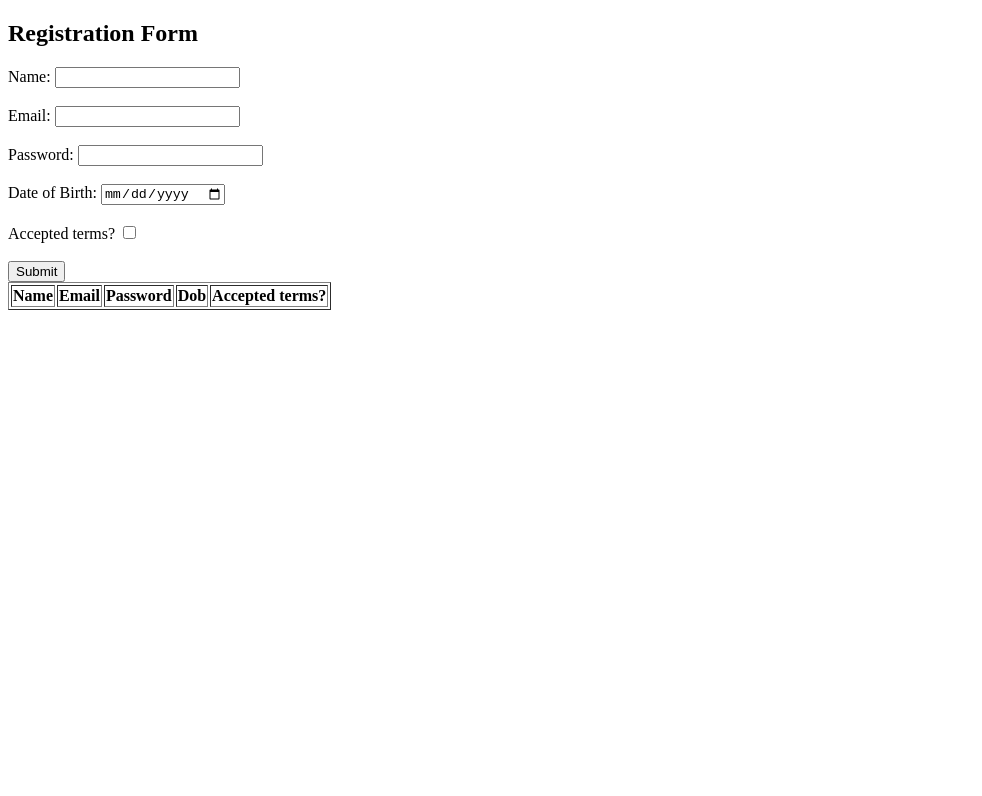
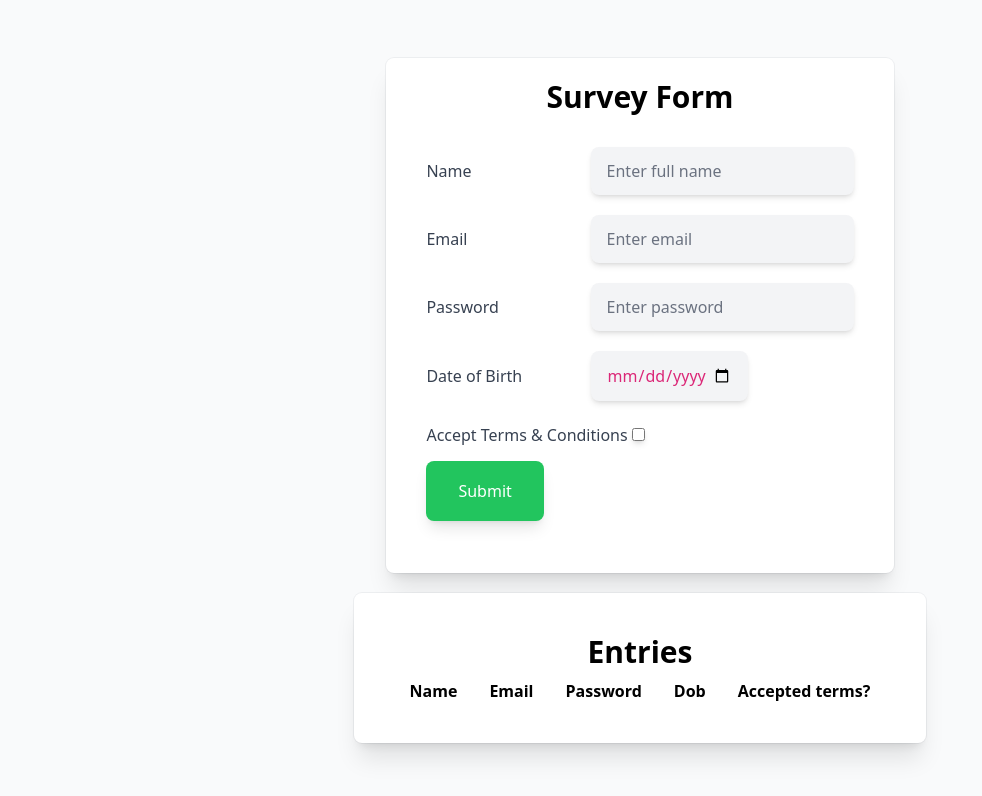
Before and after one commit to DIGITALMAHESH720/maheshwd, a plain HTML site: page index.html in a window 1280 px wide. Shown: the whole page, without its empty margins (0-982 px from the left). Drawn offline with nearby package versions, Linux system fonts and the light colour scheme.

Commit message:
Update index.html

```diff
--- a/index.html
+++ b/index.html
@@ -1,109 +1,159 @@
 <!DOCTYPE html>
-<html>
+<html lang="en">
+
 <head>
-  <title>Registration Form</title>
+    <meta charset="UTF-8">
+    <meta http-equiv="X-UA-Compatible" content="IE=edge">
+    <meta name="viewport" content="width=device-width, initial-scale=1.0">
+    <script src="https://cdn.tailwindcss.com"></script>
+    <title>Survey Form</title>
 </head>
+
 <body>
+    <div class="relative flex min-h-screen flex-col justify-center overflow-hidden py-6 bg-gray-50">
+        <div
+            class="relative bg-white px-6 pt-5 pb-5 shadow-xl ring-1 ring-gray-900/5 sm:mx-auto sm:max-w-lg sm:rounded-lg sm:px-10">
+            <div class="mx-auto max-w-md">
+                <h2 class="text-3xl text-center font-bold leading-tight">
+                    Survey Form
+                </h2>
+                <div class="divide-y divide-gray-300/50">
+                    <div class="space-y-6 py-8 text-base leading-7 text-gray-600">
+                        <form id="user_form">
+                            <label for="name" class="text-md w-40 inline-block font-medium leading-5 text-gray-700">
+                                Name
+                            </label>
+                            <input required type="text" id="name" name="name" class="bg-gray-100 inline-block rounded-lg shadow-md px-4 py-3 mb-5 text-base leading-6 placeholder-gray-500 focus:outline-none focus:placeholder-gray-400 transition duration-150 ease-in-out invalid:border-pink-500 invalid:text-pink-600
+                            focus:invalid:border-pink-500 focus:invalid:ring-pink-500"
+                                placeholder="Enter full name"></br>
 
-<h2>Registration Form</h2>
+                            <label for="email" class="text-md w-40 inline-block font-medium leading-5 text-gray-700">
+                                Email
+                            </label>
+                            <input required type="email" id="email" name="email" class="bg-gray-100 inline-block rounded-lg shadow-md px-4 py-3 mb-5 text-base leading-6 placeholder-gray-500 focus:outline-none focus:placeholder-gray-400 transition duration-150 ease-in-out invalid:border-pink-500 invalid:text-pink-600
+                            focus:invalid:border-pink-500 focus:invalid:ring-pink-500" placeholder="Enter email"></br>
 
-<form id="registrationForm">
-  <label for="name">Name:</label>
-  <input type="text" id="name" name="name" required><br><br>
+                            <label for="password" class="text-md w-40 inline-block font-medium leading-5 text-gray-700">
+                                Password
+                            </label>
+                            <input required type="password" id="password" name="password" class="bg-gray-100 inline-block rounded-lg shadow-md px-4 py-3 mb-5 text-base leading-6 placeholder-gray-500 focus:outline-none focus:placeholder-gray-400 transition duration-150 ease-in-out invalid:border-pink-500 invalid:text-pink-600
+                            focus:invalid:border-pink-500 focus:invalid:ring-pink-500"
+                                placeholder="Enter password"></br>
 
-  <label for="email">Email:</label>
-  <input type="email" id="email" name="email" required><br><br>
+                            <label for="dob" class="text-md w-40 inline-block font-medium leading-5 text-gray-700">
+                                Date of Birth
+                            </label>
+                            <input required type="date" id="dob" name="dob" class="bg-gray-100 inline-block rounded-lg shadow-md px-4 py-3 mb-5 text-base leading-6 placeholder-gray-500 focus:outline-none focus:placeholder-gray-400 transition duration-150 ease-in-out invalid:border-pink-500 invalid:text-pink-600
+                            focus:invalid:border-pink-500 focus:invalid:ring-pink-500"></br>
 
-  <label for="password">Password:</label>
-  <input type="password" id="password" name="password" required><br><br>
+                            <label for="acceptTerms"
+                                class="text-md w-50 inline-block font-medium leading-5 text-gray-700">
+                                Accept Terms & Conditions
+                            </label>
+                            <input required type="checkbox" id="acceptTerms" name="acceptTerms"
+                                class="bg-gray-100 inline-block rounded-lg shadow-md px-4 py-3 mb-5 text-base leading-6 placeholder-gray-500 focus:outline-none focus:placeholder-gray-400 transition duration-150 ease-in-out"></br>
 
-  <label for="dob">Date of Birth:</label>
-  <input type="date" id="dob" name="dob" required><br><br>
+                            <button type="submit"
+                                class="w-fit rounded-lg shadow-lg px-8 py-4 bg-green-500 text-white hover:bg-green-400 focus:outline-none focus:shadow-outline transition duration-150 ease-in-out">
+                                Submit
+                            </button>
+                        </form>
+                    </div>
+                </div>
+            </div>
+        </div>
 
-  <label for="acceptedTerms">Accepted terms?</label>
-  <input type="checkbox" id="acceptedTerms" name="acceptedTerms" required><br><br>
+        <div
+            class="relative bg-white px-6 mt-5 pt-10 pb-8 shadow-xl ring-1 ring-gray-900/5 sm:mx-auto sm:rounded-lg sm:px-10">
+            <div class="mx-auto">
+                <h2 class="text-3xl text-center font-bold leading-tight">
+                    Entries
+                </h2>
+                <div class="divide-y divide-gray-300/50" id="user-entries">
+                </div>
+            </div>
+        </div>
+    </div>
 
-  <button type="submit">Submit</button>
-</form>
+    <script>
 
-<table border="1" id="dataTable">
-  <thead>
-    <tr>
-      <th>Name</th>
-      <th>Email</th>
-      <th>Password</th>
-      <th>Dob</th>
-      <th>Accepted terms?</th>
-    </tr>
-  </thead>
-  <tbody></tbody>
-</table>
+        let today = new Date();
+        let dd = today.getDate();
+        let mm = today.getMonth() + 1; //January is 0 so need to add 1 to make it 1!
+        let yyyy = today.getFullYear();
+        if (dd < 10) {
+            dd = '0' + dd
+        }
+        if (mm < 10) {
+            mm = '0' + mm
+        }
+        maxDate = yyyy - 18 + '-' + mm + '-' + dd;
+        minDate = yyyy - 55 + '-' + mm + '-' + dd;
+        document.getElementById("dob").setAttribute("min", minDate);
+        document.getElementById("dob").setAttribute("max", maxDate);
 
-<script>
-  const existingEntries = JSON.parse(localStorage.getItem('entries')) || [];
-  const tableBody = document.querySelector('#dataTable tbody');
+        let userEntries = localStorage.getItem("user-entries");
+        if (userEntries) {
+            userEntries = JSON.parse(userEntries);
+        } else {
+            userEntries = [];
+        }
 
-  function updateTable() {
-    tableBody.innerHTML = '';
+        const displayEntries = () => {
+            const savedUserEntries = localStorage.getItem("user-entries");
+            let entries = "";
+            if (savedUserEntries) {
+                const parsedUserEntries = JSON.parse(savedUserEntries);
+                entries = parsedUserEntries
+                    .map((entry) => {
+                        const name = `<td class='border px-4 py-2'>${entry.name}</td>`;
+                        const email = `<td class='border px-4 py-2'>${entry.email}</td>`;
+                        const password = `<td class='border px-4 py-2'>${entry.password}</td>`;
+                        const dob = `<td class='border px-4 py-2'>${entry.dob}</td>`;
+                        const acceptTerms = `<td class='border px-4 py-2'>${entry.acceptTermsAndConditions}</td>`;
+                        const row = `<tr>${name} ${email} ${password} ${dob} ${acceptTerms}</tr>`;
+                        return row;
+                    })
+                    .join("\n");
+            }
+            var table = `<table class="table-auto w-full"><tr>
+          <th class="px-4 py-2">Name</th>
+          <th class="px-4 py-2">Email</th>
+          <th class="px-4 py-2">Password</th>
+          <th class="px-4 py-2">Dob</th>
+          <th class="px-4 py-2">Accepted terms?</th>
+        </tr>${entries} </table>`;
+            let details = document.getElementById("user-entries");
+            details.innerHTML = table;
+        };
 
-    for (const entry of existingEntries) {
-      const row = tableBody.insertRow();
-      for (const key in entry) {
-        const cell = row.insertCell();
-        cell.appendChild(document.createTextNode(entry[key]));
-      }
-    }
-  }
+        const saveUserForm = (event) => {
+            event.preventDefault();
+            event.preventDefault();
+            const name = document.getElementById("name").value;
+            const email = document.getElementById("email").value;
+            const password = document.getElementById("password").value;
+            const dob = document.getElementById("dob").value;
+            const acceptTermsAndConditions =
+                document.getElementById("acceptTerms").checked;
+            const userDetails = {
+                name,
+                email,
+                password,
+                dob,
+                acceptTermsAndConditions,
+            };
+            userEntries.push(userDetails);
+            localStorage.setItem("user-entries", JSON.stringify(userEntries));
 
-  function addEntryToTable(name, email, password, dob, acceptedTerms) {
-    const row = tableBody.insertRow();
-    const values = [name, email, password, dob, acceptedTerms];
-    for (const value of values) {
-      const cell = row.insertCell();
-      cell.appendChild(document.createTextNode(value));
-    }
-  }
+            displayEntries(); // Add this line
+        };
 
-  document.getElementById('registrationForm').addEventListener('submit', function(event) {
-    event.preventDefault();
+        let form = document.getElementById("user_form");
+        form.addEventListener("submit", saveUserForm, true);
+        displayEntries();
 
-    const name = document.getElementById('name').value;
-    const email = document.getElementById('email').value;
-    const password = document.getElementById('password').value;
-    const dob = document.getElementById('dob').value;
-    const acceptedTerms = document.getElementById('acceptedTerms').checked;
-
-    const dobDate = new Date(dob);
-    const today = new Date();
-    const age = today.getFullYear() - dobDate.getFullYear();
-    if (age < 18 || age > 55) {
-      alert('You must be between 18 and 55 years old to register.');
-      return;
-    }
-
-    const emailRegex = /^[^\s@]+@[^\s@]+\.[^\s@]+$/;
-    if (!emailRegex.test(email)) {
-      alert('Please enter a valid email address.');
-      return;
-    }
-
-    const entry = {
-      Name: name,
-      Email: email,
-      Password: password,
-      Dob: dob,
-      'Accepted terms?': acceptedTerms ? 'Yes' : 'No'
-    };
-
-    existingEntries.push(entry);
-    localStorage.setItem('entries', JSON.stringify(existingEntries));
-
-    addEntryToTable(name, email, password, dob, acceptedTerms);
-    document.getElementById('registrationForm').reset();
-  });
-
-  updateTable();
-</script>
+    </script>
 
 </body>
 </html>
```
